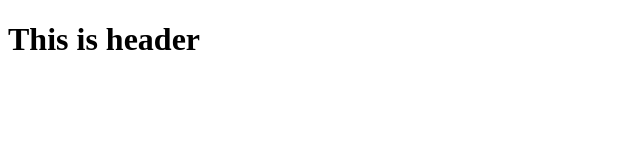
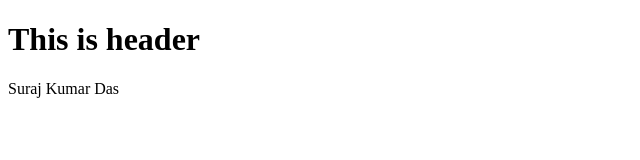
Before and after one commit to asimahmad/git-test, a plain HTML site: page Index.html in a window 1280 px wide. Shown: the whole page, without its empty margins (0-640 px from the left). Drawn offline with Linux system fonts and the light colour scheme.

Commit message:
Second Commit

```diff
--- a/Index.html
+++ b/Index.html
@@ -3,6 +3,9 @@
     <head>
         <body>
             <h1>This is header</h1>
+            <p>
+                Suraj Kumar Das
+            </p>
         </body>
     </head>
 </html>
```
